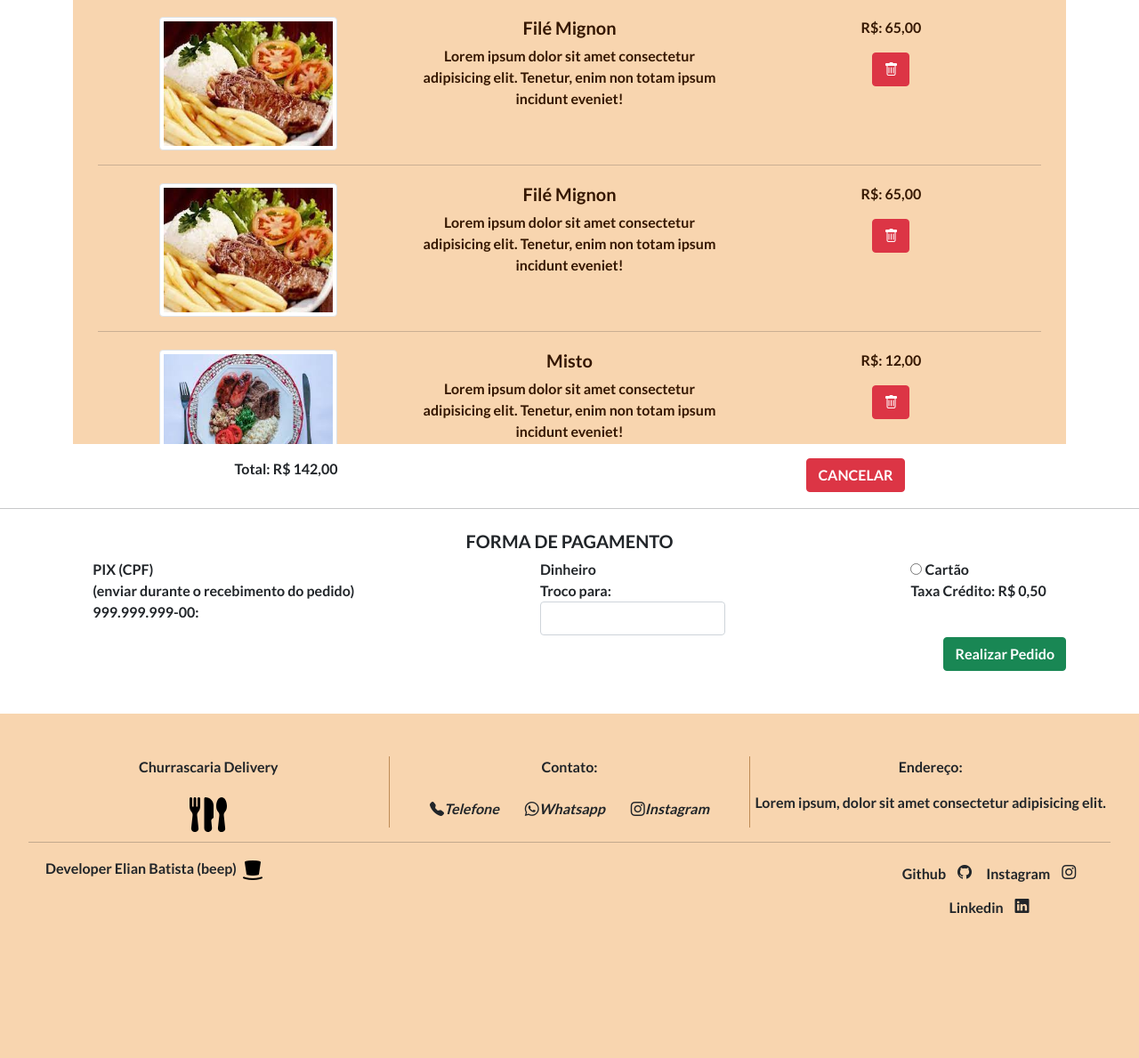
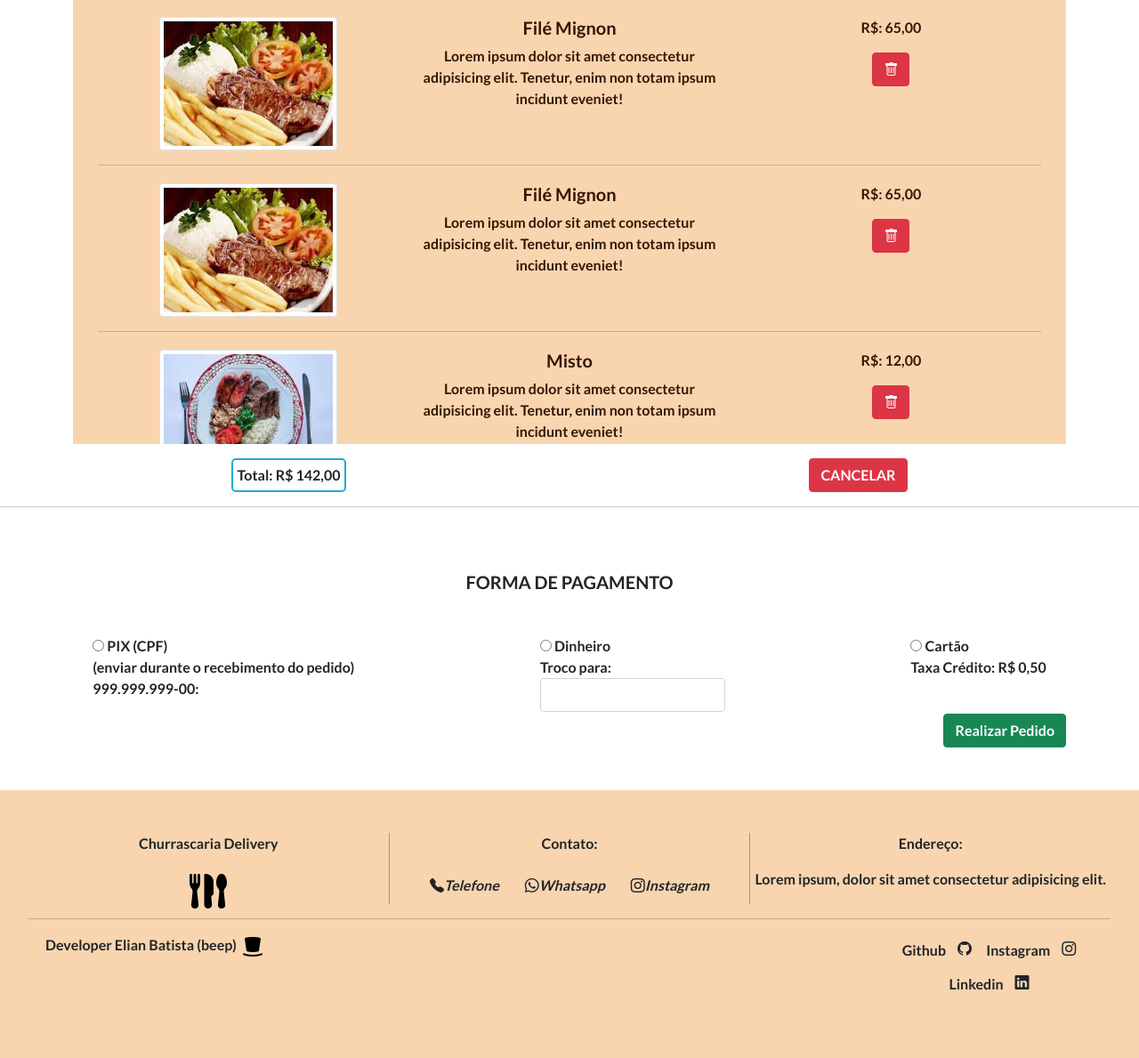
Before and after one commit to Elian-beep/delivery-restaurant, a PHP site: page /Cliente/PedidoFechado/pedido-fechado.html in a window 1280 px wide. Shown: the part 185-1374 px from the top of the page at 89% size. Before the commit the page ends 1212 px from the top, so only its background shows below. Run offline with PHP 8.4, Linux system fonts and the light colour scheme.

Commit message:
correções D detalhes 1/2

```diff
--- a/Cliente/PedidoFechado/pedido-fechado.html
+++ b/Cliente/PedidoFechado/pedido-fechado.html
@@ -9,9 +9,12 @@
   <link rel="shortcut icon" href="../../assets/logomarca-restaurante2.svg" type="image/x-icon">
 
   <!-- Bootstrap - JavaScript Bundle com Popper -->
-  <script src="https://cdn.jsdelivr.net/npm/bootstrap@5.1.3/dist/js/bootstrap.bundle.min.js" integrity="sha384-ka7Sk0Gln4gmtz2MlQnikT1wXgYsOg+OMhuP+IlRH9sENBO0LRn5q+8nbTov4+1p" crossorigin="anonymous"></script>
+  <script src="https://cdn.jsdelivr.net/npm/bootstrap@5.1.3/dist/js/bootstrap.bundle.min.js"
+    integrity="sha384-ka7Sk0Gln4gmtz2MlQnikT1wXgYsOg+OMhuP+IlRH9sENBO0LRn5q+8nbTov4+1p"
+    crossorigin="anonymous"></script>
   <!-- Bootstrap - CSS -->
-  <link href="https://cdn.jsdelivr.net/npm/bootstrap@5.1.3/dist/css/bootstrap.min.css" rel="stylesheet" integrity="sha384-1BmE4kWBq78iYhFldvKuhfTAU6auU8tT94WrHftjDbrCEXSU1oBoqyl2QvZ6jIW3" crossorigin="anonymous">
+  <link href="https://cdn.jsdelivr.net/npm/bootstrap@5.1.3/dist/css/bootstrap.min.css" rel="stylesheet"
+    integrity="sha384-1BmE4kWBq78iYhFldvKuhfTAU6auU8tT94WrHftjDbrCEXSU1oBoqyl2QvZ6jIW3" crossorigin="anonymous">
   <!-- Bootstrap - Icons -->
   <link rel="stylesheet" href="https://cdn.jsdelivr.net/npm/bootstrap-icons@1.8.1/font/bootstrap-icons.css">
   <!-- CSS MAIN -->
@@ -41,18 +44,24 @@
 
       <a href="#" class="navbar-brand">
         <!-- <img src="../../assets/logomarca-restaurante2.svg" alt="churras" width="60" height="40" class="d-inline-block align-text-top logo-restaurante"> -->
-        <svg version="1.1" id="Icons" xmlns="http://www.w3.org/2000/svg" xmlns:xlink="http://www.w3.org/1999/xlink" width="60" height="40" x="0px" y="0px" class="logo-restaurante" viewBox="0 0 32 32" style="enable-background:new 0 0 32 32;" xml:space="preserve">
+        <svg version="1.1" id="Icons" xmlns="http://www.w3.org/2000/svg" xmlns:xlink="http://www.w3.org/1999/xlink"
+          width="60" height="40" x="0px" y="0px" class="logo-restaurante" viewBox="0 0 32 32"
+          style="enable-background:new 0 0 32 32;" xml:space="preserve">
           <g>
-            <path d="M14,4c-0.6,0-1,0.4-1,1v22.1c0,1.6,1.3,2.9,2.9,2.9c0.8,0,1.6-0.4,2.2-1c0.5-0.6,0.8-1.4,0.7-2.2l-0.5-5c-0.1-0.8,0.4-1.6,1.1-1.9c0.4-0.2,0.6-0.5,0.6-0.9v-9C20,6.7,17.3,4,14,4z" />
-            <path d="M27.7,17.6c-0.1-1,0.2-2,0.9-2.8c0.9-1,1.4-2.5,1.4-4.3C30,6.8,28.2,4,26,4s-4,2.8-4,6.5c0,1.9,0.5,3.4,1.4,4.3c0.7,0.8,1,1.8,0.9,2.8l-1,9.3c-0.1,0.8,0.1,1.6,0.6,2.2c0.5,0.6,1.3,0.9,2.1,0.9s1.5-0.3,2.1-0.9c0.5-0.6,0.8-1.4,0.6-2.1L27.7,17.6z" />
+            <path
+              d="M14,4c-0.6,0-1,0.4-1,1v22.1c0,1.6,1.3,2.9,2.9,2.9c0.8,0,1.6-0.4,2.2-1c0.5-0.6,0.8-1.4,0.7-2.2l-0.5-5c-0.1-0.8,0.4-1.6,1.1-1.9c0.4-0.2,0.6-0.5,0.6-0.9v-9C20,6.7,17.3,4,14,4z" />
+            <path
+              d="M27.7,17.6c-0.1-1,0.2-2,0.9-2.8c0.9-1,1.4-2.5,1.4-4.3C30,6.8,28.2,4,26,4s-4,2.8-4,6.5c0,1.9,0.5,3.4,1.4,4.3c0.7,0.8,1,1.8,0.9,2.8l-1,9.3c-0.1,0.8,0.1,1.6,0.6,2.2c0.5,0.6,1.3,0.9,2.1,0.9s1.5-0.3,2.1-0.9c0.5-0.6,0.8-1.4,0.6-2.1L27.7,17.6z" />
           </g>
-          <path d="M10,10.5V5c0-0.6-0.4-1-1-1S8,4.4,8,5v5.5c0,0.2,0,0.4,0,0.5H7V5c0-0.6-0.4-1-1-1S5,4.4,5,5v6H4c0-0.2,0-0.4,0-0.5V5c0-0.6-0.4-1-1-1S2,4.4,2,5v5.5c0,1.9,0.5,3.4,1.4,4.3c0.7,0.8,1,1.8,0.9,2.8l-1,9.3c-0.1,0.8,0.1,1.6,0.6,2.2C4.5,29.7,5.2,30,6,30s1.5-0.3,2.1-0.9c0.5-0.6,0.8-1.4,0.6-2.1l-1-9.3c-0.1-1,0.2-2,0.9-2.8C9.5,13.8,10,12.3,10,10.5z" />
+          <path
+            d="M10,10.5V5c0-0.6-0.4-1-1-1S8,4.4,8,5v5.5c0,0.2,0,0.4,0,0.5H7V5c0-0.6-0.4-1-1-1S5,4.4,5,5v6H4c0-0.2,0-0.4,0-0.5V5c0-0.6-0.4-1-1-1S2,4.4,2,5v5.5c0,1.9,0.5,3.4,1.4,4.3c0.7,0.8,1,1.8,0.9,2.8l-1,9.3c-0.1,0.8,0.1,1.6,0.6,2.2C4.5,29.7,5.2,30,6,30s1.5-0.3,2.1-0.9c0.5-0.6,0.8-1.4,0.6-2.1l-1-9.3c-0.1-1,0.2-2,0.9-2.8C9.5,13.8,10,12.3,10,10.5z" />
         </svg>
         <span>Churrascaria Delivery</span>
       </a>
 
       <!-- Formação do botão sanduiche -->
-      <button class="navbar-toggler" type="button" data-bs-toggle="collapse" data-bs-target="#navbar-items" aria-controls="navbar-items" aria-expanded="false" aria-label="Toggle navigation">
+      <button class="navbar-toggler" type="button" data-bs-toggle="collapse" data-bs-target="#navbar-items"
+        aria-controls="navbar-items" aria-expanded="false" aria-label="Toggle navigation">
         <i class="bi bi-list"></i>
       </button>
 
@@ -63,11 +72,14 @@
             <a href="../cardapio/cardapio.html" class="nav-link active" aria-current="page">Cardápio</a>
           </li>
           <li class="nav-item dropdown">
-            <a href="#" class="nav-link dropdown-toggle" href="#" id="navbarDropdown" role="button" data-bs-toggle="dropdown" aria-expanded="false">Minha conta</a>
+            <a href="#" class="nav-link dropdown-toggle" href="#" id="navbarDropdown" role="button"
+              data-bs-toggle="dropdown" aria-expanded="false">Minha conta</a>
             <ul class="dropdown-menu" aria-labelledby="navbarDropdown">
               <li><a href="../Minha-conta/alterar.html" class="dropdown-item">Alterar dados</a></li>
               <li><a href="../Minha-conta/consultar.html" class="dropdown-item">Ver minhas informações</a></li>
-              <li><hr class="dropdown-divider"></li>
+              <li>
+                <hr class="dropdown-divider">
+              </li>
               <li><a href="" class="dropdown-item">Excluir minha conta</a></li>
             </ul>
           </li>
@@ -105,25 +117,29 @@
               <div class="row">
 
                 <div class="cardapio-info">
-                  <img src="../../assets/prato1.jpg" class="img-thumbnail img-fluid" alt="Prato tipico 1" loading="lazy">
+                  <img src="../../assets/prato1.jpg" class="img-thumbnail img-fluid" alt="Prato tipico 1"
+                    loading="lazy">
                 </div>
 
                 <div class="cardapio-info">
                   <h5>Filé Mignon</h5>
                   <div class="dropdown acompanhamento-mobile">
-                    <button class="dropdown-toggle btn btn-outline-secondary btn-sm" id="navbarDropdownMenuLink" role="button" data-bs-toggle="dropdown" aria-expanded="false">
+                    <button class="dropdown-toggle btn btn-outline-secondary btn-sm" id="navbarDropdownMenuLink"
+                      role="button" data-bs-toggle="dropdown" aria-expanded="false">
                       Complemento
                     </button>
                     <div class="dropdown-menu" aria-labelledby="navbarDropdownMenuLink">
                       <div class="container">
                         <p>
-                          Lorem ipsum dolor sit amet consectetur adipisicing elit. Tenetur, enim non totam ipsum incidunt eveniet!
+                          Lorem ipsum dolor sit amet consectetur adipisicing elit. Tenetur, enim non totam ipsum
+                          incidunt eveniet!
                         </p>
                       </div>
                     </div>
                   </div>
                   <p class="acompanhamento-desktop">
-                    Lorem ipsum dolor sit amet consectetur adipisicing elit. Tenetur, enim non totam ipsum incidunt eveniet!
+                    Lorem ipsum dolor sit amet consectetur adipisicing elit. Tenetur, enim non totam ipsum incidunt
+                    eveniet!
                   </p>
                 </div>
 
@@ -146,25 +162,29 @@
               <div class="row">
 
                 <div class="cardapio-info">
-                  <img src="../../assets/prato1.jpg" class="img-thumbnail img-fluid" alt="Prato tipico 1" loading="lazy">
+                  <img src="../../assets/prato1.jpg" class="img-thumbnail img-fluid" alt="Prato tipico 1"
+                    loading="lazy">
                 </div>
 
                 <div class="cardapio-info">
                   <h5>Filé Mignon</h5>
                   <div class="dropdown acompanhamento-mobile">
-                    <button class="dropdown-toggle btn btn-outline-secondary btn-sm" id="navbarDropdownMenuLink" role="button" data-bs-toggle="dropdown" aria-expanded="false">
+                    <button class="dropdown-toggle btn btn-outline-secondary btn-sm" id="navbarDropdownMenuLink"
+                      role="button" data-bs-toggle="dropdown" aria-expanded="false">
                       Complemento
                     </button>
                     <div class="dropdown-menu" aria-labelledby="navbarDropdownMenuLink">
                       <div class="container">
                         <p>
-                          Lorem ipsum dolor sit amet consectetur adipisicing elit. Tenetur, enim non totam ipsum incidunt eveniet!
+                          Lorem ipsum dolor sit amet consectetur adipisicing elit. Tenetur, enim non totam ipsum
+                          incidunt eveniet!
                         </p>
                       </div>
                     </div>
                   </div>
                   <p class="acompanhamento-desktop">
-                    Lorem ipsum dolor sit amet consectetur adipisicing elit. Tenetur, enim non totam ipsum incidunt eveniet!
+                    Lorem ipsum dolor sit amet consectetur adipisicing elit. Tenetur, enim non totam ipsum incidunt
+                    eveniet!
                   </p>
                 </div>
 
@@ -187,25 +207,29 @@
               <div class="row">
 
                 <div class="cardapio-info">
-                  <img src="../../assets/prato4.jpg" class="img-thumbnail img-fluid" alt="Prato tipico 4" loading="lazy">
+                  <img src="../../assets/prato4.jpg" class="img-thumbnail img-fluid" alt="Prato tipico 4"
+                    loading="lazy">
                 </div>
 
                 <div class="cardapio-info">
                   <h5>Misto</h5>
                   <div class="dropdown acompanhamento-mobile">
-                    <button class="dropdown-toggle btn btn-outline-secondary btn-sm" id="navbarDropdownMenuLink" role="button" data-bs-toggle="dropdown" aria-expanded="false">
+                    <button class="dropdown-toggle btn btn-outline-secondary btn-sm" id="navbarDropdownMenuLink"
+                      role="button" data-bs-toggle="dropdown" aria-expanded="false">
                       Complemento
                     </button>
                     <div class="dropdown-menu" aria-labelledby="navbarDropdownMenuLink">
                       <div class="container">
                         <p>
-                          Lorem ipsum dolor sit amet consectetur adipisicing elit. Tenetur, enim non totam ipsum incidunt eveniet!
+                          Lorem ipsum dolor sit amet consectetur adipisicing elit. Tenetur, enim non totam ipsum
+                          incidunt eveniet!
                         </p>
                       </div>
                     </div>
                   </div>
                   <p class="acompanhamento-desktop">
-                    Lorem ipsum dolor sit amet consectetur adipisicing elit. Tenetur, enim non totam ipsum incidunt eveniet!
+                    Lorem ipsum dolor sit amet consectetur adipisicing elit. Tenetur, enim non totam ipsum incidunt
+                    eveniet!
                   </p>
                 </div>
 
@@ -238,19 +262,21 @@
     </div>
 
     <div class="btn-cancelar-pedido">
-      <a href="../cardapio/cardapio.html" class="btn btn-danger" data-bs-toggle="modal" data-bs-target="#exampleModal">CANCELAR</a>
+      <a href="../cardapio/cardapio.html" class="btn btn-danger" data-bs-toggle="modal"
+        data-bs-target="#exampleModal">CANCELAR</a>
     </div>
   </div><!-- FIM: SUB-SESSAO DA LISTA DE PEDIDOS -->
   <hr>
 
   <!-- INICIO: TITULO -->
-  <div class="mt-4 titulo-pagamento" >
-    <h5>FORMA DE PAGAMENTO</h5>
+  <div class="mt-4 titulo-pagamento">
+    <h5 class="mb-5 mt-5">FORMA DE PAGAMENTO</h5>
   </div><!-- FIM: TITULO -->
 
   <!-- INICIO: FORMAS DE PAGAMENTO -->
   <div class="container-formas-pagaento">
     <div class="pix">
+      <input type="radio" name="forma_pagamento">
       PIX (CPF)<br>
       (enviar durante o recebimento do pedido)
       <p>
@@ -259,14 +285,15 @@
     </div>
 
     <div class="dinheiro">
+      <input type="radio" name="forma_pagamento">
       Dinheiro<br>
       <label for="">Troco para: </label>
-      <input type="number" class="form-control">
+      <input type="text" class="form-control" onkeypress="onlynumber()">
     </div>
 
     <div class="cartao">
-    <input type="radio">
-    Cartão<br>
+      <input type="radio" name="forma_pagamento">
+      Cartão<br>
       <p>Taxa Crédito: R$ 0,50</p>
     </div>
   </div><!-- FIM: FORMAS DE PAGAMENTO -->
@@ -274,8 +301,6 @@
   <div class=" container btn-realizar-pedido">
     <a href="comprovante.html" class="btn btn-success">Realizar Pedido</a>
   </div>
-
-
 
 
 
@@ -294,12 +319,17 @@
             Churrascaria
             Delivery
           </p>
-          <svg version="1.1" id="Icons" xmlns="http://www.w3.org/2000/svg" xmlns:xlink="http://www.w3.org/1999/xlink" width="60" height="40" x="0px" y="0px" class="sessao-1" viewBox="0 0 32 32" style="enable-background:new 0 0 32 32;" xml:space="preserve">
+          <svg version="1.1" id="Icons" xmlns="http://www.w3.org/2000/svg" xmlns:xlink="http://www.w3.org/1999/xlink"
+            width="60" height="40" x="0px" y="0px" class="sessao-1" viewBox="0 0 32 32"
+            style="enable-background:new 0 0 32 32;" xml:space="preserve">
             <g>
-              <path d="M14,4c-0.6,0-1,0.4-1,1v22.1c0,1.6,1.3,2.9,2.9,2.9c0.8,0,1.6-0.4,2.2-1c0.5-0.6,0.8-1.4,0.7-2.2l-0.5-5c-0.1-0.8,0.4-1.6,1.1-1.9c0.4-0.2,0.6-0.5,0.6-0.9v-9C20,6.7,17.3,4,14,4z" />
-              <path d="M27.7,17.6c-0.1-1,0.2-2,0.9-2.8c0.9-1,1.4-2.5,1.4-4.3C30,6.8,28.2,4,26,4s-4,2.8-4,6.5c0,1.9,0.5,3.4,1.4,4.3c0.7,0.8,1,1.8,0.9,2.8l-1,9.3c-0.1,0.8,0.1,1.6,0.6,2.2c0.5,0.6,1.3,0.9,2.1,0.9s1.5-0.3,2.1-0.9c0.5-0.6,0.8-1.4,0.6-2.1L27.7,17.6z" />
+              <path
+                d="M14,4c-0.6,0-1,0.4-1,1v22.1c0,1.6,1.3,2.9,2.9,2.9c0.8,0,1.6-0.4,2.2-1c0.5-0.6,0.8-1.4,0.7-2.2l-0.5-5c-0.1-0.8,0.4-1.6,1.1-1.9c0.4-0.2,0.6-0.5,0.6-0.9v-9C20,6.7,17.3,4,14,4z" />
+              <path
+                d="M27.7,17.6c-0.1-1,0.2-2,0.9-2.8c0.9-1,1.4-2.5,1.4-4.3C30,6.8,28.2,4,26,4s-4,2.8-4,6.5c0,1.9,0.5,3.4,1.4,4.3c0.7,0.8,1,1.8,0.9,2.8l-1,9.3c-0.1,0.8,0.1,1.6,0.6,2.2c0.5,0.6,1.3,0.9,2.1,0.9s1.5-0.3,2.1-0.9c0.5-0.6,0.8-1.4,0.6-2.1L27.7,17.6z" />
             </g>
-            <path d="M10,10.5V5c0-0.6-0.4-1-1-1S8,4.4,8,5v5.5c0,0.2,0,0.4,0,0.5H7V5c0-0.6-0.4-1-1-1S5,4.4,5,5v6H4c0-0.2,0-0.4,0-0.5V5c0-0.6-0.4-1-1-1S2,4.4,2,5v5.5c0,1.9,0.5,3.4,1.4,4.3c0.7,0.8,1,1.8,0.9,2.8l-1,9.3c-0.1,0.8,0.1,1.6,0.6,2.2C4.5,29.7,5.2,30,6,30s1.5-0.3,2.1-0.9c0.5-0.6,0.8-1.4,0.6-2.1l-1-9.3c-0.1-1,0.2-2,0.9-2.8C9.5,13.8,10,12.3,10,10.5z" />
+            <path
+              d="M10,10.5V5c0-0.6-0.4-1-1-1S8,4.4,8,5v5.5c0,0.2,0,0.4,0,0.5H7V5c0-0.6-0.4-1-1-1S5,4.4,5,5v6H4c0-0.2,0-0.4,0-0.5V5c0-0.6-0.4-1-1-1S2,4.4,2,5v5.5c0,1.9,0.5,3.4,1.4,4.3c0.7,0.8,1,1.8,0.9,2.8l-1,9.3c-0.1,0.8,0.1,1.6,0.6,2.2C4.5,29.7,5.2,30,6,30s1.5-0.3,2.1-0.9c0.5-0.6,0.8-1.4,0.6-2.1l-1-9.3c-0.1-1,0.2-2,0.9-2.8C9.5,13.8,10,12.3,10,10.5z" />
           </svg>
         </div>
 
@@ -386,6 +416,8 @@
 
   <script src="btn-pedidos.js"></script>
 
+  <script src="../Scripts/onlyNumbers.js"></script>
+
 
 </body>
 
--- a/Cliente/Styles/sub-pedidos.css
+++ b/Cliente/Styles/sub-pedidos.css
@@ -18,6 +18,18 @@
     justify-content: end;
 }
 
+.total-pedido{
+    border: 2px solid rgba(11, 162, 209, 0.908);
+    margin: 0;
+    border-radius: 5px;
+}
+
+.total-pedido p{
+    padding: 4px;
+    margin: 0;
+    margin-top: 1px;
+}
+
 @media only screen and (max-width: 600px){ /*Adicionar os elementos enquanto a tela for menor que 600px (tela de celular)*/
     .container-formas-pagaento{
         display: flex;
```
Also changed, not shown: Cliente/Cadastro/cadastro.html (+4 -3 lines), Cliente/Minha-conta/alterar.html (+5 -4 lines), Cliente/Scripts/onlyNumbers.js (added, +11 -0 lines).
